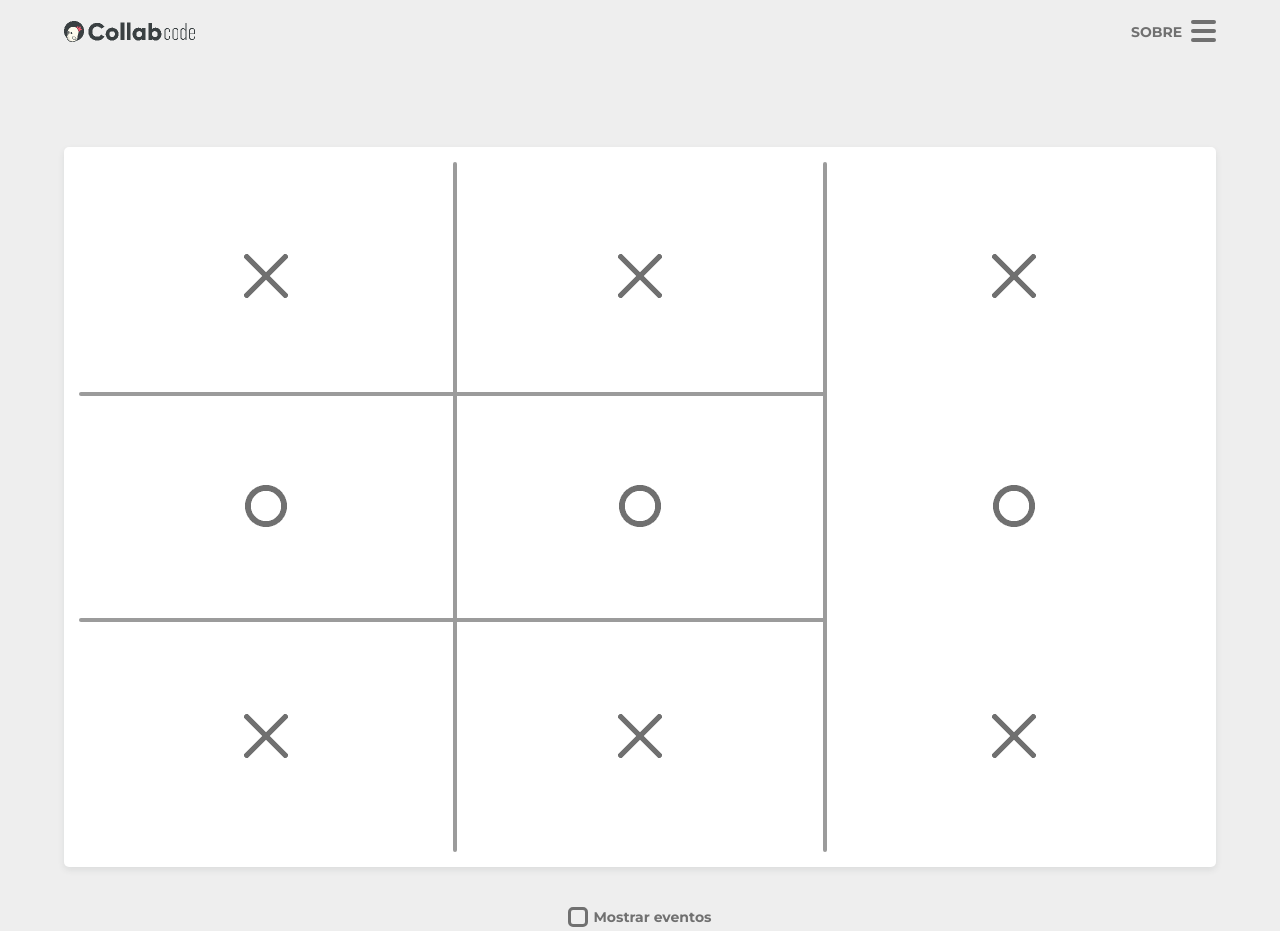
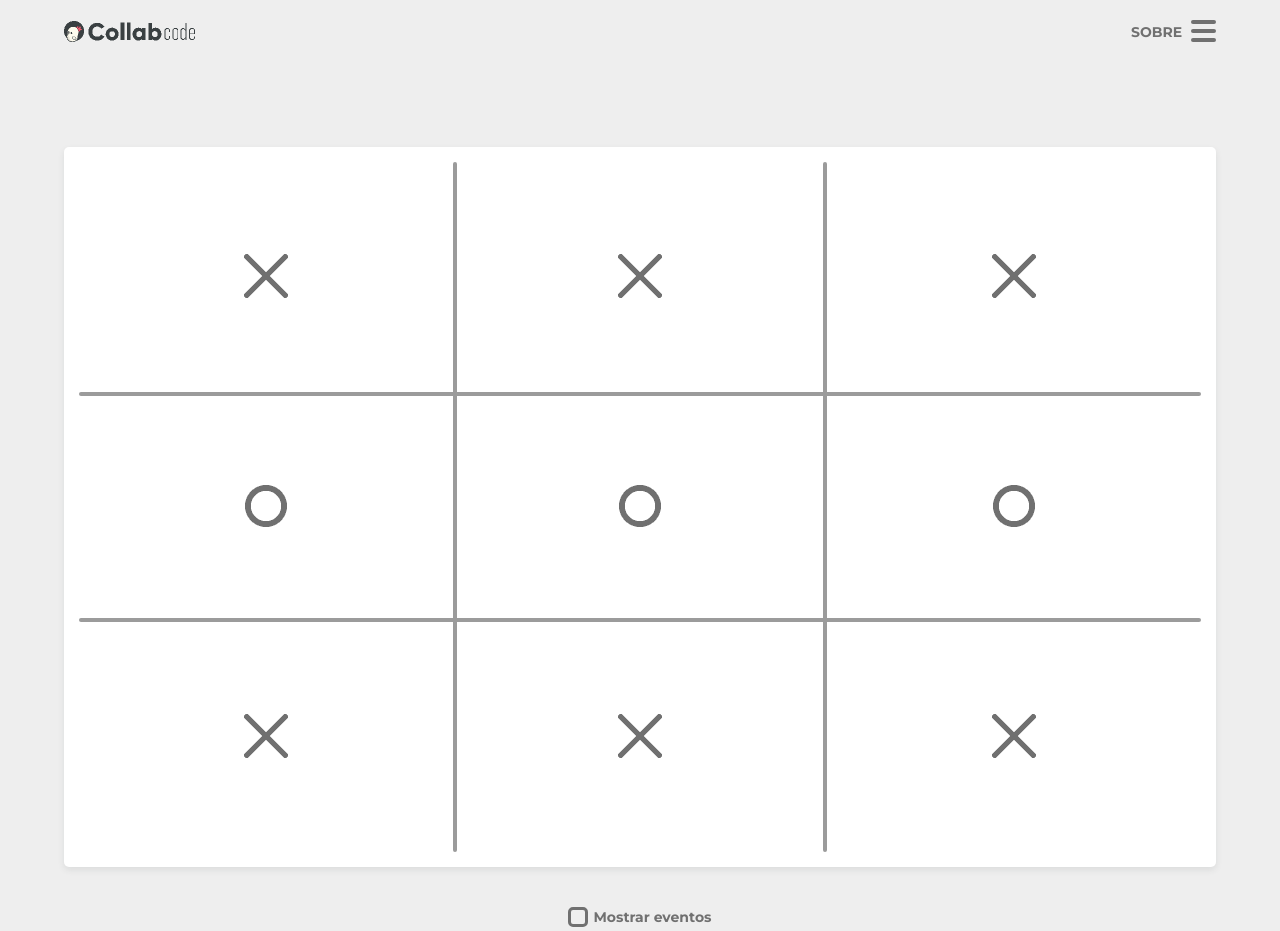
Before and after one commit to LuizRamos19/jogo-da-velha, a React (Create React App) app: page / in a window 1280 px wide. Built offline with nearby package versions, Linux system fonts and the light colour scheme.

Commit message:
Finalizando a hashtag com border-radius

```diff
--- a/src/components/Hashtag/styles.css
+++ b/src/components/Hashtag/styles.css
@@ -19,11 +19,13 @@
 
 .hashtag > .item:nth-child(2),
 .hashtag > .item:nth-child(4),
+.hashtag > .item:nth-child(6),
 .hashtag > .item:nth-child(8) {
     justify-content: space-between;
 }
 
-.hashtag > .item:nth-child(4) {
+.hashtag > .item:nth-child(4),
+.hashtag > .item:nth-child(6) {
     flex-direction: column;
 }
 
@@ -32,6 +34,8 @@
 .hashtag > .item:nth-child(2)::after,
 .hashtag > .item:nth-child(4)::before,
 .hashtag > .item:nth-child(4)::after,
+.hashtag > .item:nth-child(6)::before,
+.hashtag > .item:nth-child(6)::after,
 .hashtag > .item:nth-child(8)::before,
 .hashtag > .item:nth-child(8)::after {
     content: "";
@@ -53,11 +57,23 @@
 }
 
 .hashtag > .item:nth-child(4)::before,
-.hashtag > .item:nth-child(4)::after {
+.hashtag > .item:nth-child(4)::after,
+.hashtag > .item:nth-child(6)::before,
+.hashtag > .item:nth-child(6)::after {
     width: 100%;
     height: 4px;
+}
+
+.hashtag > .item:nth-child(4)::before,
+.hashtag > .item:nth-child(4)::after {
     border-top-left-radius: 2px;
     border-bottom-left-radius: 2px;
+}
+
+.hashtag > .item:nth-child(6)::before,
+.hashtag > .item:nth-child(6)::after {
+    border-top-right-radius: 2px;
+    border-bottom-right-radius: 2px;
 }
 
 /* o quadrado do centro é o único que tem todas as bordas */
```
